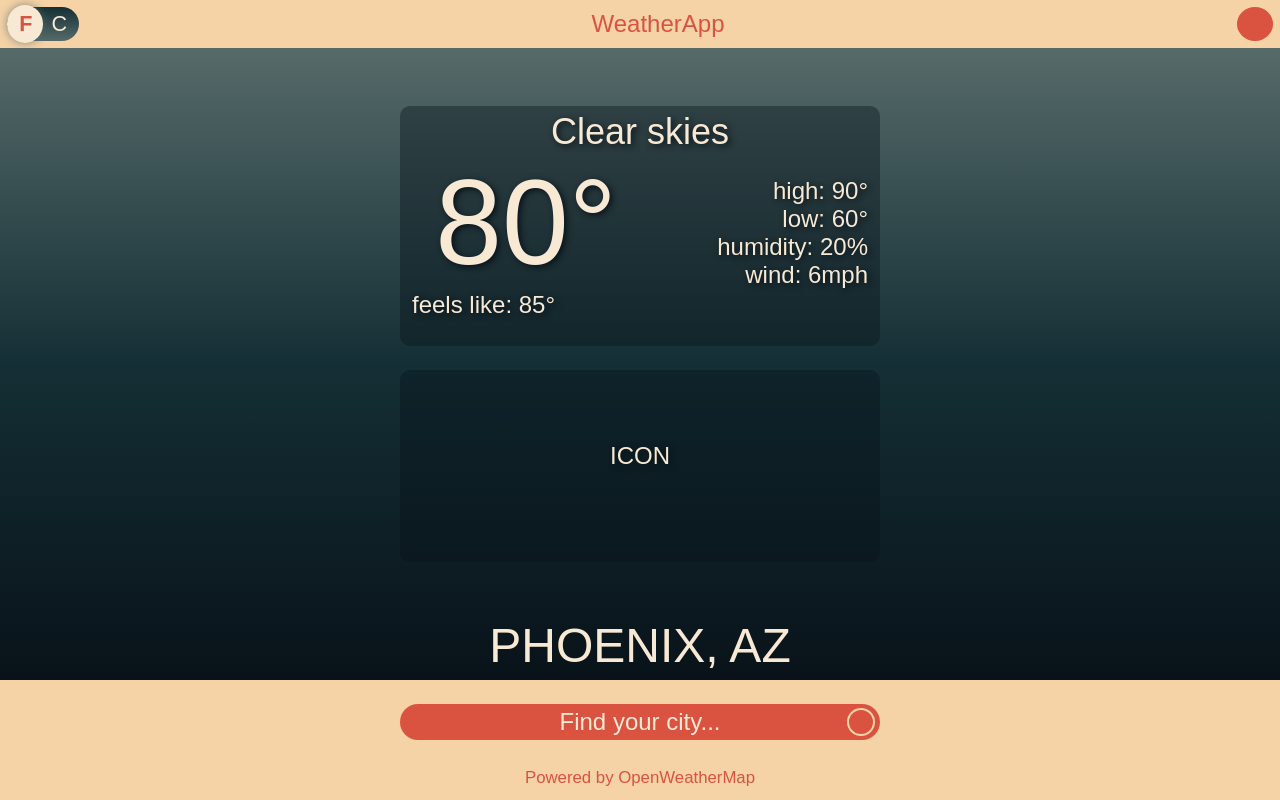
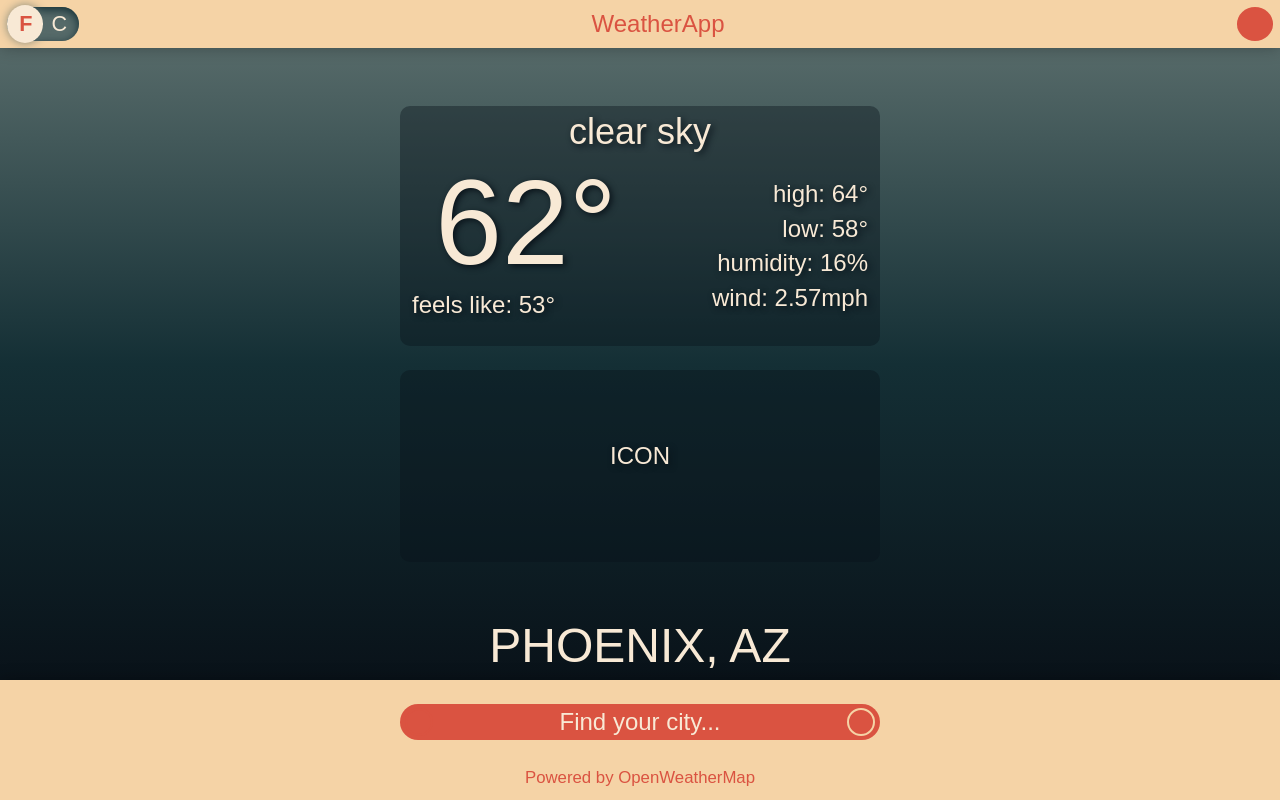
Before and after one commit to isaiahaiasi/weather-app, a website built with webpack: page dist/index.html in a window 1280 px wide. Built offline with nearby package versions, Linux system fonts and the light colour scheme.

Commit message:
Display data from sample API data

```diff
--- /dev/null
+++ b/src/display-data.js
@@ -0,0 +1,91 @@
+const testQuery = {
+  coord: { lon: -112.074, lat: 33.4484 },
+  weather: [{ id: 800, main: 'Clear', description: 'clear sky', icon: '01n' }],
+  base: 'stations',
+  main: {
+    temp: 289.57,
+    feels_like: 284.75,
+    temp_min: 287.59,
+    temp_max: 291.15,
+    pressure: 1012,
+    humidity: 16,
+  },
+  visibility: 10000,
+  wind: { speed: 2.57, deg: 70 },
+  clouds: { all: 1 },
+  dt: 1614748884,
+  sys: {
+    type: 1,
+    id: 5347,
+    country: 'US',
+    sunrise: 1614693308,
+    sunset: 1614734755,
+  },
+  timezone: -25200,
+  id: 5308655,
+  name: 'Phoenix',
+  cod: 200,
+};
+
+function filterWeatherData(obj) {
+  return {
+    description: obj.weather[0].description,
+    currentTemp: obj.main.temp,
+    feelsLike: obj.main.feels_like,
+    minTemp: obj.main.temp_min,
+    maxTemp: obj.main.temp_max,
+    humidity: obj.main.humidity,
+    wind: obj.wind.speed,
+    localTime: obj.dt - obj.timezone,
+    sunrise: obj.sys.sunrise - obj.timezone,
+    sunset: obj.sys.sunset - obj.timezone,
+  };
+}
+
+// This WILL take the raw data object from the API call
+function assignData() {
+  const data = filterWeatherData(testQuery);
+
+  const description = document.body.querySelector('.weather-description');
+  description.textContent = data.description;
+
+  // main/temp to '.weather-current-temp'
+  const currentTemp = document.body.querySelector('.weather-current-temp');
+  currentTemp.textContent = getTemp(data.currentTemp) + '°';
+
+  // main/feels_like to '.weather-feels-like'
+  const feelsLike = document.body.querySelector('.weather-feels-like');
+  feelsLike.textContent = 'feels like: ' + getTemp(data.feelsLike) + '°';
+
+  // main/temp_max to '.weather-detail-max'
+  const maxTemp = document.body.querySelector('.weather-detail-max');
+  maxTemp.textContent = 'high: ' + getTemp(data.maxTemp) + '°';
+
+  // main/temp_min to '.weather-detail-min'
+  const lowTemp = document.body.querySelector('.weather-detail-min');
+  lowTemp.textContent = 'low: ' + getTemp(data.minTemp) + '°';
+
+  // main/humidity to '.weather-detail-humidity'
+  const humidity = document.body.querySelector('.weather-detail-humidity');
+  humidity.textContent = 'humidity: ' + data.humidity + '%';
+
+  // wind/speed to '.weather-detail-wind'
+  const wind = document.body.querySelector('.weather-detail-wind');
+  wind.textContent = 'wind: ' + data.wind + 'mph';
+}
+
+// TEMPERATURE HANDLING FUNCTIONS
+function getTemp(rawTemp) {
+  // TODO: check if mode is set to F or C
+  return Math.round(convertKelvinToFahrenheit(rawTemp));
+}
+
+function convertKelvinToFahrenheit(temp) {
+  return (convertKelvinToCelsius(temp) * 9) / 5 + 32;
+}
+
+function convertKelvinToCelsius(temp) {
+  return temp - 273.15;
+}
+
+export default assignData;
--- /dev/null
+++ b/src/postload.js
@@ -0,0 +1,3 @@
+import displayData from './display-data.js';
+
+displayData();
--- a/src/styles/style.css
+++ b/src/styles/style.css
@@ -57,7 +57,7 @@ body {
   display: flex;
   justify-content: center;
   align-items: center;
-  z-index: var(--z-base);
+  z-index: var(--z-bg);
 
   width: 100%;
   --height: calc(100vh - var(--top-height) - var(--bottom-height));
@@ -128,7 +128,7 @@ body {
   display: grid;
   grid-template-columns: 50% 50%;
 }
-.weather-condition {
+.weather-description {
   text-align: center;
   font-size: 1.5rem;
 }
@@ -138,10 +138,11 @@ body {
   text-align: center;
 }
 
-.weather-details-group {
+.weather-details {
   padding-top: 1rem;
   padding-left: 0.2rem;
   text-align: right;
+  line-height: 1.45em;
 }
 
 /* TOP */
@@ -168,7 +169,8 @@ body {
   position: relative;
   box-sizing: border-box;
   height: 100%;
-  background: linear-gradient(var(--col-primary-mid), var(--col-primary-light));
+  background: var(--col-primary-light);
+  box-shadow: inset 0px 3px 10px var(--col-primary-mid);
   border-radius: 100px;
   width: 3rem;
   z-index: var(--z-element);
```
Also changed, not shown: todo-list.md (+5 -0 lines), .eslintrc.json, README.md, dist/index.html.
